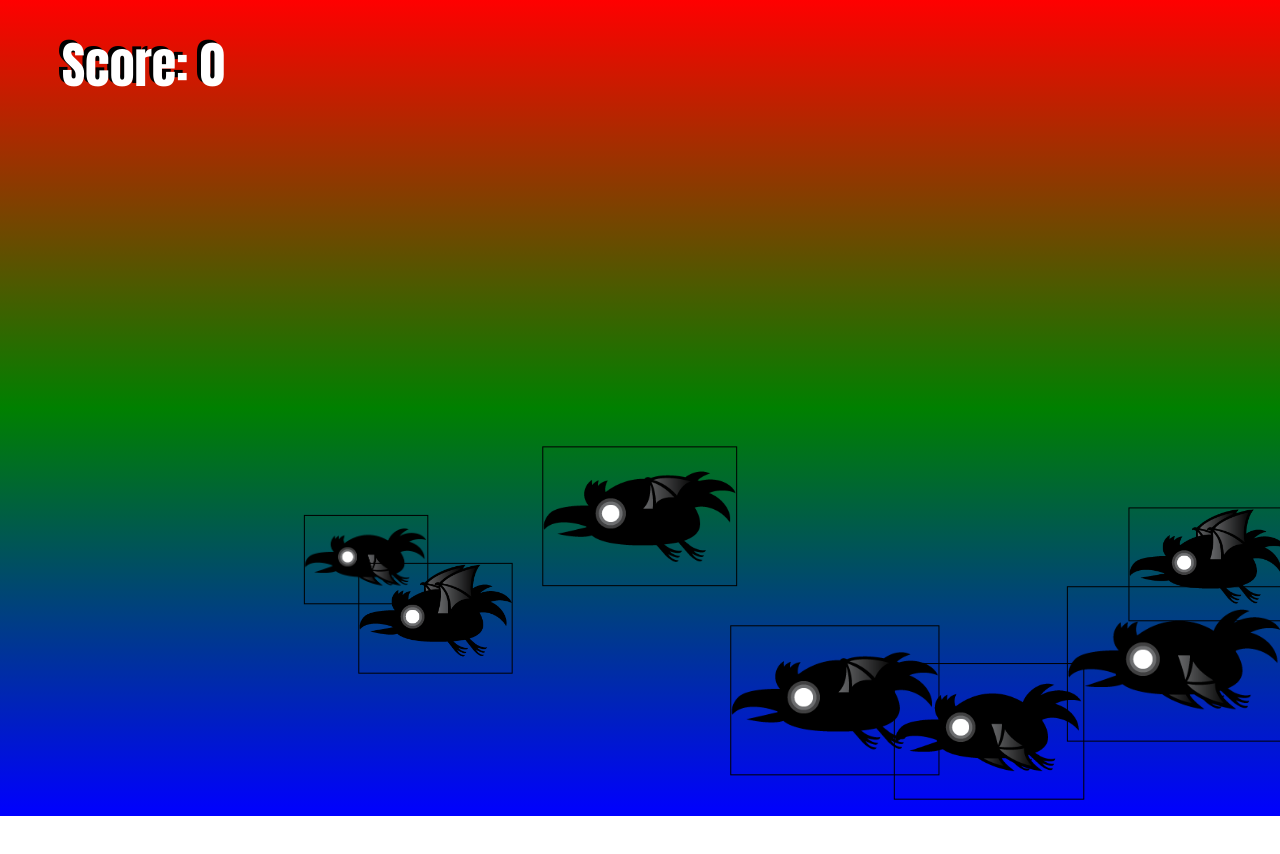
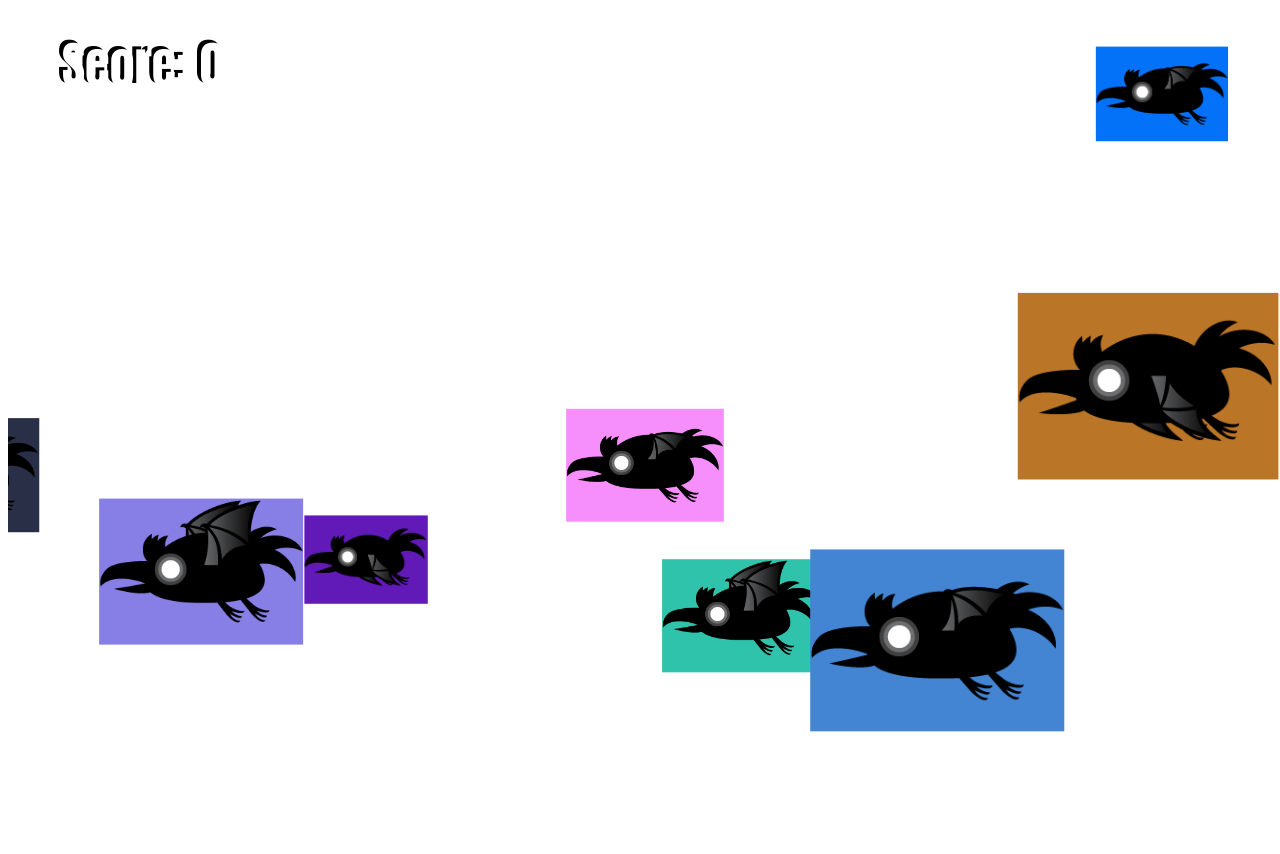
Before and after one commit to StanSurj98/Point_n_Shoot_2D_JS_Game, a plain HTML site: page public/index.html in a window 1280 px wide. Before the commit the page ends 816 px from the top, so only its background shows below. Drawn offline with Linux system fonts and the light colour scheme.

Commit message:
give each raven a unique random colored 'hitbox' for click later

```diff
--- a/public/index.html
+++ b/public/index.html
@@ -9,6 +9,7 @@
 </head>
 <body>
   <canvas id="canvas1"></canvas>
+  <canvas id="collisionCanvas"></canvas>
   <script src="./script.js"></script>
 </body>
 </html>
--- a/public/script.js
+++ b/public/script.js
@@ -3,9 +3,16 @@ const canvas = document.getElementById("canvas1");
 const ctx = canvas.getContext("2d");
 canvas.width = window.innerWidth;
 canvas.height = window.innerHeight;
+
+// ---- Collision Canvas ----
+const collisionCanvas = document.getElementById("collisionCanvas");
+const collisionCtx = collisionCanvas.getContext("2d");
+collisionCanvas.width = window.innerWidth;
+collisionCanvas.height = window.innerHeight;
+
 // ---- Scores
 let score = 0;
-ctx.font = '50px Impact'; // Global canvas font
+ctx.font = "50px Impact"; // Global canvas font
 // ---- Equalize Raven Spawn Times /b/ Good & Bad PCs
 let timeToNextRaven = 0; // accumulates time between frames
 let ravenInterval = 500; // when timeToNextRaven matches interval - spawn raven & reset
@@ -47,20 +54,27 @@ class Raven {
     // Equalize Animation for good and bad PCs
     this.timeSinceFlap = 0;
     this.flapInterval = Math.random() * 50 + 50; // Random num between 50-100, each bird
+
+    // On Spawn Ravens get random colors according to [R, G, B] with values == 0-255
+    this.randomColors = [
+      Math.floor(Math.random() * 255),
+      Math.floor(Math.random() * 255),
+      Math.floor(Math.random() * 255),
+    ];
+    // Here the tutorial says to concatenate CSS rgb() string
+    this.color = `rgb( ${this.randomColors[0]} , ${this.randomColors[1]} , ${this.randomColors[2]})`;
   }
 
   update(deltaTime) {
     // If they hit the top or bottom of our canvas, flip their directionY movement
-    if(this.y < 0 || this.y > canvas.height - this.height ) {
+    if (this.y < 0 || this.y > canvas.height - this.height) {
       this.directionY = this.directionY * -1;
     }
     this.x -= this.directionX;
     this.y += this.directionY; // Allows some ravens to fly up or down
 
-
     // When ENTIRE raven width is past the left side, mark delete
     if (this.x < 0 - this.width) this.markedForDeletion = true;
-
 
     // ---- Animate Through Frames
     // !NOTE! "deltaTime" is time for computer to serve a new frame
@@ -77,7 +91,8 @@ class Raven {
   }
 
   draw() {
-    ctx.strokeRect(this.x, this.y, this.width, this.height);
+    ctx.fillStyle = this.color;
+    ctx.fillRect(this.x, this.y, this.width, this.height);
     ctx.drawImage(
       this.image,
       this.frame * this.spriteWidth, // Crop start @ each frame && frames increase
@@ -92,26 +107,24 @@ class Raven {
   }
 }
 
-
-function drawScore(){
-  ctx.fillStyle = 'black';
-  ctx.fillText('Score: ' + score, 50, 75);
+function drawScore() {
+  ctx.fillStyle = "black";
+  ctx.fillText("Score: " + score, 50, 75);
   // writing twice here just gives off a shadow effect
-  ctx.fillStyle = 'white';
-  ctx.fillText('Score: ' + score, 54, 78);
+  ctx.fillStyle = "white";
+  ctx.fillText("Score: " + score, 54, 78);
 }
 
-window.addEventListener("click", function(e) {
+window.addEventListener("click", function (e) {
   // We want collision detection by colors
   // Takes 4 args: where we're scanning and how big, in this case 1:1px
   const detectPixelColor = ctx.getImageData(e.x, e.y, 1, 1); // Built in ctx func
   // Study this .getImageData more, it has intricacies
   console.log(detectPixelColor);
-})
-
+});
 
 // "Timestamp" is default JS behavior with reqAnimFrame() func
-function animate(timestamp){
+function animate(timestamp) {
   ctx.clearRect(0, 0, canvas.width, canvas.height);
 
   // ---- Spawning Ravens
@@ -132,8 +145,6 @@ function animate(timestamp){
   // !NOTE! We're on same canvas, so render order matters
   drawScore();
 
-
-
   // ---- Draw, Update & Delete Ravens
   // Using "spread" here for the future if need to call update() or draw() on multiple sources (ie. powerups, other enemies, etc) can group them all together in 1 spread
   [...ravens].forEach((raven) => raven.update(deltaTime));
@@ -144,7 +155,7 @@ function animate(timestamp){
   ravens = ravens.filter((raven) => !raven.markedForDeletion);
 
   requestAnimationFrame(animate);
-};
+}
 
 // Passing initial timestamp = 0, to avoid undefined
 animate(0);
--- a/public/styles.css
+++ b/public/styles.css
@@ -1,5 +1,5 @@
 body {
-  background: linear-gradient(to bottom, red, green, blue);
+  /* background: linear-gradient(to bottom, red, green, blue); */
   height: 100vh;
   width: 100vw;
   overflow: hidden;
```
